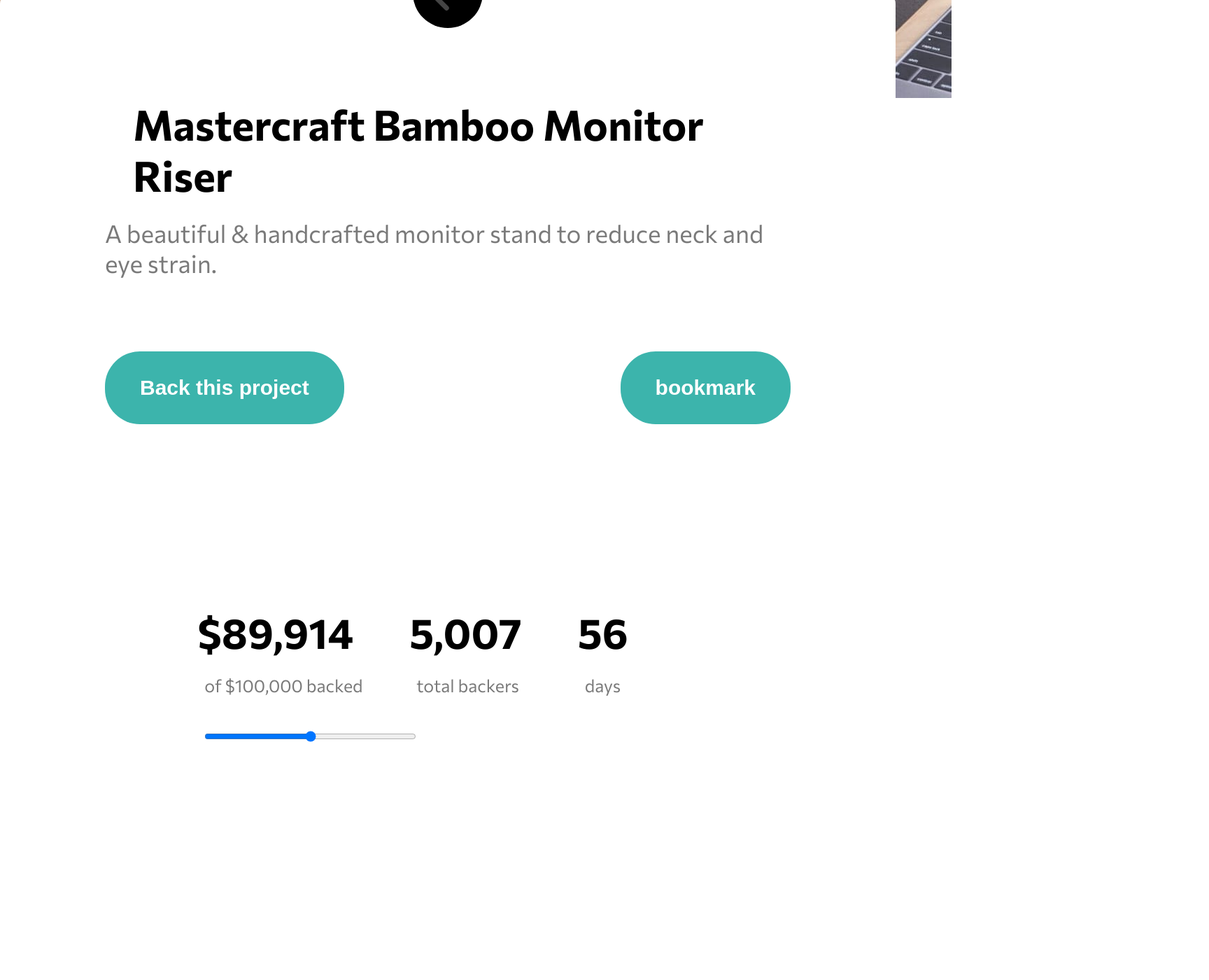
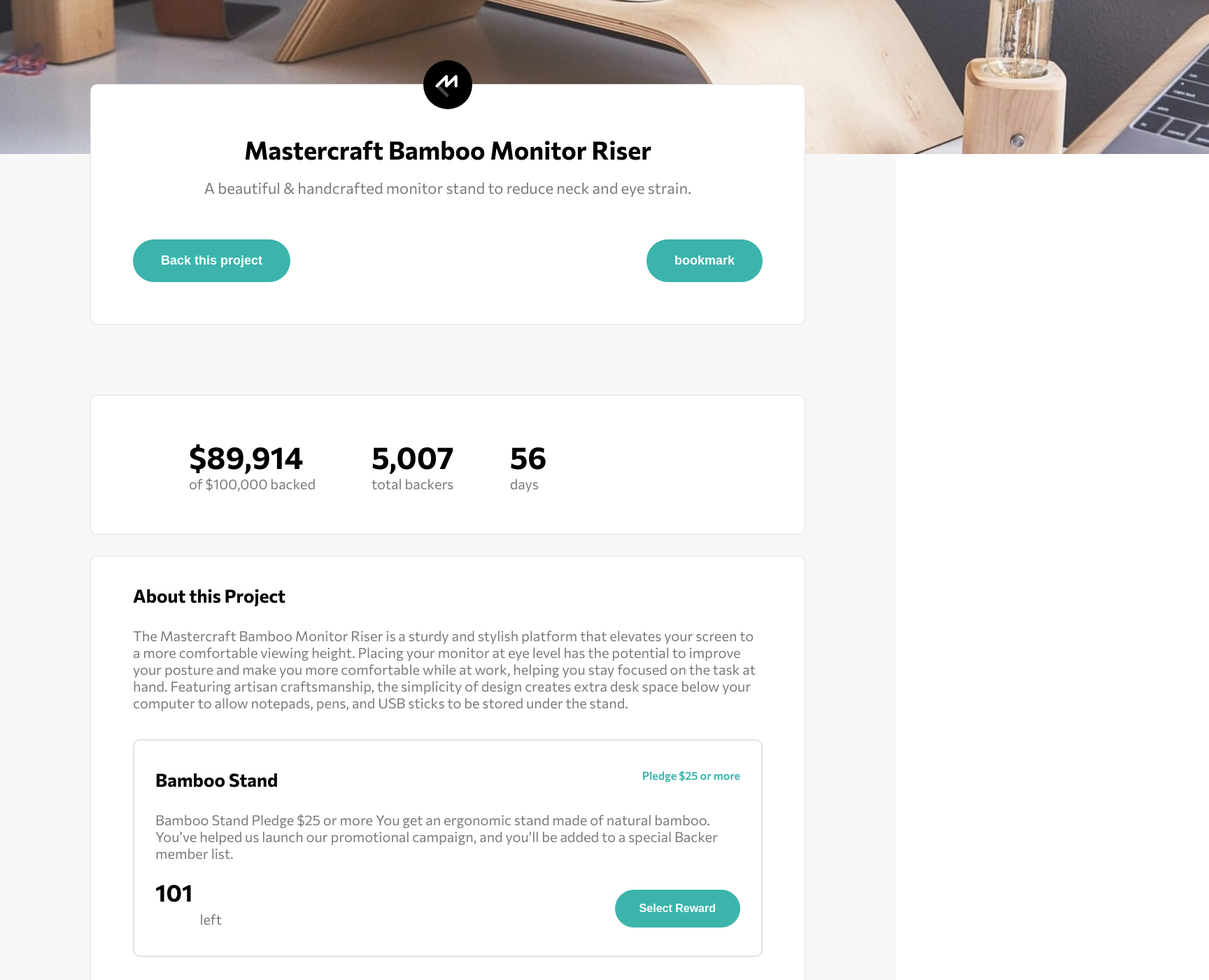
Before and after one commit to SirEduardo/Officelite, a React (Vite) app in the folder crowdfunding/: page / in a window 1280 px wide. Shown: the part 260-1660 px from the top of the page at 70% size, 1728 px wide, since content can reach past the window. Before the commit the page ends 1423 px from the top, so only its background shows below. Built offline with nearby package versions, Linux system fonts and the light colour scheme.

Commit message:
crowfunding

```diff
--- a/crowdfunding/src/App.css
+++ b/crowdfunding/src/App.css
@@ -15,53 +15,52 @@ font-family: "commissioner", sans-serif;
     padding: 0;
 }
 body{
-   display: flex;
-   flex-direction: column;
-   height: 100%;
+    overflow: scroll;
+    overflow-x: hidden;
 }
 .container{
-    display: flex;
-    align-items: center;
-    flex-direction: column;
-    background-color: #eef;
+    background-color: rgb(247, 247, 247);
     width: 100vw;
-    height: 100vh;
+    height: 100%;
+
 }
 
 .img-container{
     display: flex;
-    justify-content: center;
     width: 100vw;
-    height: 50vh;
+    height: 60vh;
+
 
 
 }
 .img{
-    width: 1000px;
+    width: 100%;
 }
 header{
     color:#fff;
     position: absolute;
     display: flex;
+    align-items: center;
     justify-content: space-between;
-    width: 75%;
+    width: 100%;
+    padding: 80px  ;
+
 
 
 }
 header h3{
-    display: flex;
-    justify-content: flex-start;
-    font-size: 50px;
-    padding: 100px;
+    font-size: 36px;
+    padding-left: 150px;
+
 }
 header .enlaces{
-    padding: 150px 80px;
+    padding: 30px 150px;
 
 }
 .enlaces a{
     text-decoration: none;
     padding: 40px;
-    font-size: 24px;
+    font-size: 16px;
     font-weight: 500;
     color: #fff;
 }
@@ -69,44 +68,51 @@ header .enlaces{
     display: flex;
     flex-direction: column;
     align-items: center;
-    padding: 50px 150px;
     background-color: #fff;
-    border-radius: 15px ;
-    transform: translateY(-150px);
+    border-radius: 10px ;
+    max-width: fit-content;
+    min-width: 900px;
+    margin-inline: auto;
+    padding: 0px 60px;
+    border: 1px solid rgb(226, 226, 226);
+    transform: translateY(-100px);
+
 
 }
 
 .section-1 img{
-    transform: translateY(-100px);
-    width: 100px;
+    transform: translateY(-35px);
+    width: 70px;
 
 }
  h1,h3{
-    font-size: 60px;
-    padding: 0px 40px;
-    padding-bottom: 25px;
+    font-size: 36px;
+
+
 }
 .section-1 p{
-    font-size: 35px;
+    padding-top: 20px;
+    font-size: 22px;
     color: var(--DarkGray);
 }
 .buttons{
     display: flex;
     flex-direction: row;
+    justify-content: space-between;
     width: 100%;
-    justify-content: space-between;
-    padding: 15px;
-    padding-bottom: 40px;
+    padding: 20px 0px;
+    padding-bottom: 60px;
+
 
 }
 .buttons button{
     cursor: pointer;
-    padding: 35px 50px;
-    margin-top: 90px;
+    padding: 20px 40px;
+    margin-top: 40px;
     border-radius: 50px;
     border: none;
     color: #fff;
-    font-size: 30px;
+    font-size: 18px;
     font-weight:600;
     background-color: var(--ModerateCyan);
 }
@@ -115,21 +121,99 @@ header .enlaces{
 }
 .section-2{
     display:flex;
+    align-items: center;
     background-color: #fff;
-    padding: 100px 350px;
-    border-radius: 15px;
-    transform: translateY(-80px);
+    min-width: 900px;
+    padding: 60px 60px;
+    border-radius: 10px;
+    max-width: fit-content;
+    margin-inline: auto;
+    border: 1px solid rgb(226, 226, 226);
+
+
 
 }
 .section-2 h3{
-    transform: translateX(-50px);
+    font-size: 44px;
+    padding-left: 80px;
+    width: 100%;
+
+
 
 }
 .section-2 p{
-    font-size: 25px;
+    padding-left: 80px;
+    font-size: 20px;
     color: var(--DarkGray);
 }
 .section-2 .range{
     width: 100%;
     margin-top: 50px;
+    border: 1px solid black;
 }
+.section-3{
+    display: flex;
+    flex-direction: column;
+    background-color: #fff;
+    margin-top: 30px;
+    max-width: 900px;
+    padding: 40px 60px;
+    margin-inline: auto;
+    border-radius: 10px;
+    border: 1px solid rgb(226, 226, 226);
+
+}
+.section-3 h3{
+    font-size: 26px;
+    padding-bottom: 30px;
+}
+.section-3 p{
+    font-size: 20px;
+    color: var(--DarkGray);
+}
+.bamboo-container{
+    margin-top: 40px;
+    padding: 40px 30px;
+    border: 2px solid rgb(226, 226, 226);
+    border-radius: 10px;
+}
+.bamboo{
+    display: flex;
+    flex-direction: row;
+    justify-content: space-between;
+}
+.bamboo span{
+    color: var(--ModerateCyan);
+    font-weight: 600;
+}
+.bamboo-container .button{
+    display: flex;
+    justify-content: space-between;
+}
+.bamboo-container button{
+    cursor: pointer;
+    padding: 18px 35px;
+    margin-top: 40px;
+    border-radius: 50px;
+    border: none;
+    color: #fff;
+    font-size: 16px;
+    font-weight:600;
+    background-color: var(--ModerateCyan);
+}
+.bamboo-container button:hover{
+    background-color: var(--Darkcyan);
+}
+.bamboo-container .button div{
+    display:flex;
+    align-items: flex-end;
+
+
+
+}
+.bamboo-container .button div h3{
+    margin-right: 10px;
+    font-size: 34px;
+
+
+}
--- a/crowdfunding/src/App.jsx
+++ b/crowdfunding/src/App.jsx
@@ -30,7 +30,6 @@ function App() {
       <div>
         <h3> $89,914</h3>
         <p>of $100,000 backed</p>
-        <input className='range' type="range"></input>
       </div>
       <div>
         <h3>5,007</h3>
@@ -40,7 +39,28 @@ function App() {
         <h3> 56</h3>
         <p>days</p>
       </div>
+
       </section>
+      <section className='section-3'>
+        <h3>About this Project</h3>
+        <p>The Mastercraft Bamboo Monitor Riser is a sturdy and stylish platform that elevates your screen to a more comfortable viewing height. Placing your monitor at eye level has the potential to improve your posture and make you more comfortable while at work, helping you stay focused on the task at hand. Featuring artisan craftsmanship, the simplicity of design creates extra desk space below your computer to allow notepads, pens, and USB sticks to be stored under the stand.</p>
+        <div className='bamboo-container'>
+          <div className='bamboo'>
+            <h3>Bamboo Stand</h3>
+            <span>Pledge $25 or more</span>
+            </div>
+          <div>
+            <p>Bamboo Stand Pledge $25 or more You get an ergonomic stand made of natural bamboo. You’ve helped us launch our promotional campaign, and you’ll be added to a special Backer member list.</p>
+          </div>
+          <div className='button'>
+            <div>
+              <h3>101</h3><p>left</p>
+            </div>
+            <button>Select Reward</button>
+          </div>
+        </div>
+        </section>
+
     </div>
 
 
```
Lines whose indentation alone changed are shown as unchanged.
